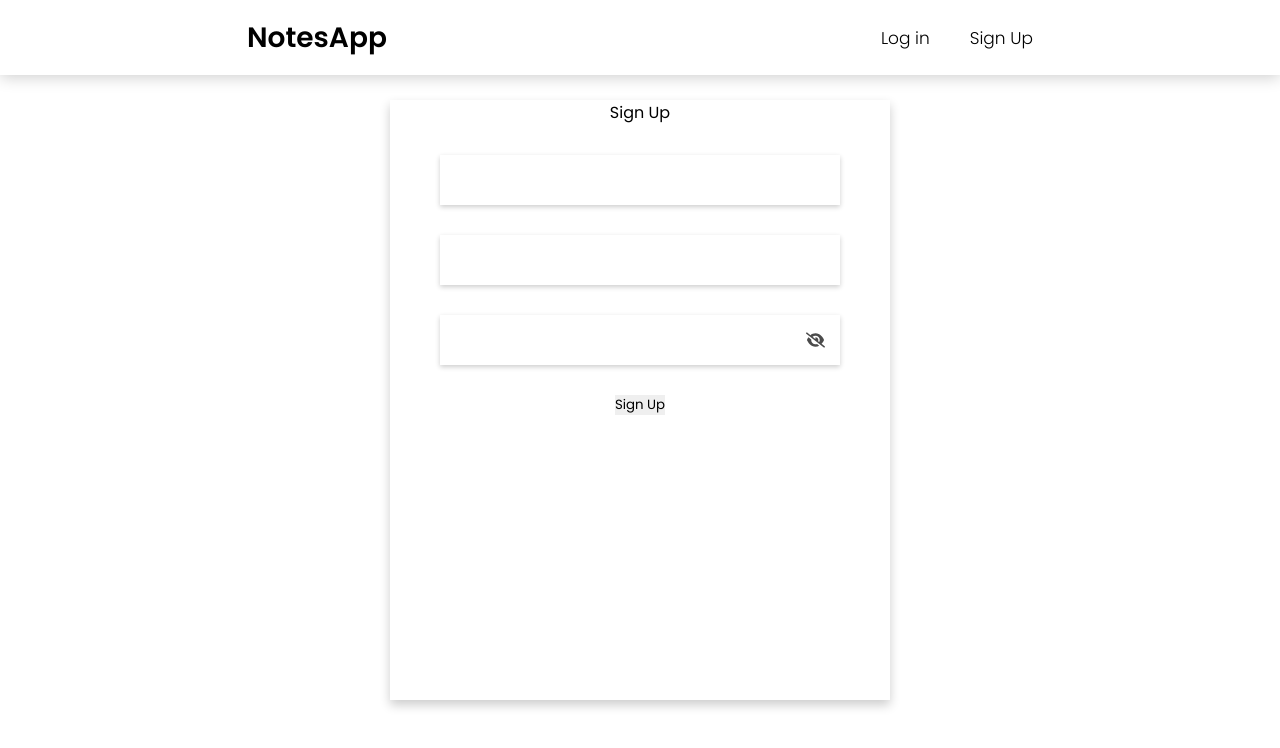
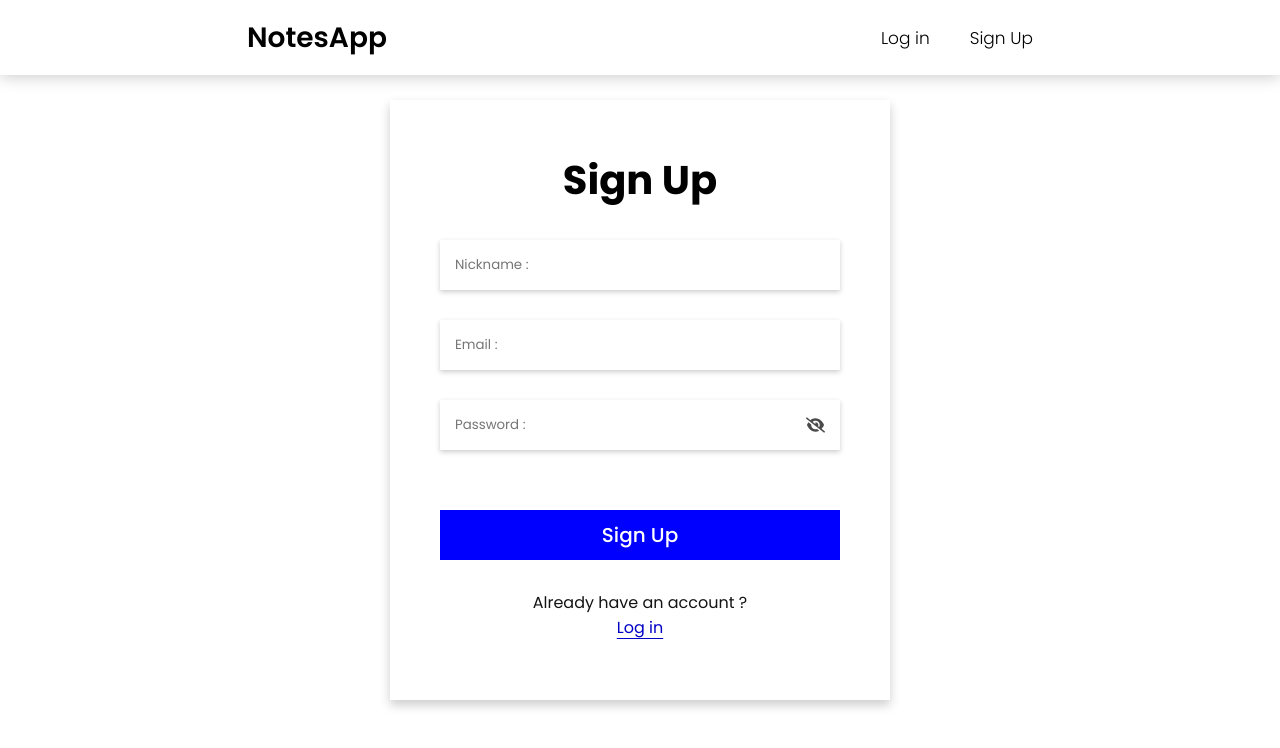
Before and after one commit to YevFED/NotesApp, a React (Vite) app in the folder frontend/: page /signup in a window 1280 px wide. Shown: the top 748 px of the page. Built offline with nearby package versions, Linux system fonts and the light colour scheme.

Commit message:
Updated Signup page with error catcher :)

```diff
--- a/frontend/src/components/Inputs/PasswordInput/PasswordInput.jsx
+++ b/frontend/src/components/Inputs/PasswordInput/PasswordInput.jsx
@@ -4,19 +4,38 @@ import styles from "./PasswordInput.module.scss";
 import { FaEye } from "react-icons/fa";
 import { FaEyeSlash } from "react-icons/fa6";
 
-const PasswordInput = () => {
+const PasswordInput = ({ password, setPassword }) => {
   const [showPassword, setShowPassword] = useState(true);
 
   function passwordHandler() {
     setShowPassword(!showPassword);
   }
+
   return (
     <div className={styles.passwordInput}>
-      <input type={showPassword ? "password" : "text"} name="" id="" />
+      <input
+        placeholder="Password :"
+        type={showPassword ? "password" : "text"}
+        name=""
+        id=""
+        value={password}
+        onChange={(e) => setPassword(e.target.value)}
+      />
       {showPassword ? (
-        <FaEyeSlash opacity="0.7" size={20} onClick={passwordHandler} />
+        <FaEyeSlash
+          cursor="pointer"
+          opacity="0.7"
+          size={20}
+          onClick={passwordHandler}
+        />
       ) : (
-        <FaEye fill="blue" opacity="0.7" size={20} onClick={passwordHandler} />
+        <FaEye
+          cursor="pointer"
+          fill="blue"
+          opacity="0.7"
+          size={20}
+          onClick={passwordHandler}
+        />
       )}
     </div>
   );
--- a/frontend/src/components/Inputs/PasswordInput/PasswordInput.module.scss
+++ b/frontend/src/components/Inputs/PasswordInput/PasswordInput.module.scss
@@ -4,7 +4,6 @@
   display: flex;
   align-items: center;
   justify-content: space-between;
-
   box-shadow: 0px 2px 5px 0px rgba(0, 0, 0, 0.2);
   padding: 0px 15px;
   input {
--- a/frontend/src/pages/Auth/SignUp/SignUp.jsx
+++ b/frontend/src/pages/Auth/SignUp/SignUp.jsx
@@ -3,18 +3,82 @@ import Header from "../../../components/Header/Header";
 
 import styles from "./SignUp.module.scss";
 import PasswordInput from "../../../components/Inputs/PasswordInput/PasswordInput";
+import { Link } from "react-router-dom";
+import { validationEmail } from "../../../utils/helper";
 
 const SignUp = () => {
+  const [error, setError] = useState(null);
+
+  const [email, setEmail] = useState("");
+
+  const [password, setPassword] = useState("");
+
+  const [nickname, setNickname] = useState("");
+
+  const handleSignup = async (e) => {
+    e.preventDefault();
+
+    if (!nickname) {
+      setError("Plese enter your nickname");
+      return;
+    }
+
+    if (!validationEmail(email)) {
+      setError("Please enter a valid email");
+      return;
+    }
+
+    if (!password) {
+      setError("Please enter your password");
+      return;
+    }
+
+    if (password.length < 8) {
+      setError("Password may be minimum 8 sybmols");
+      return;
+    }
+
+    setError("");
+  };
+
   return (
     <>
       <Header />
       <div className={styles.wrapper}>
-        <form action="" className={styles.signUpForm}>
-          <p>Sign Up</p>
-          <input type="text" className={styles.formInput} />
-          <input type="text" className={styles.formInput} />
-          <PasswordInput />
-          <button type="">Sign Up</button>
+        <form action="" onSubmit={handleSignup} className={styles.signUpForm}>
+          <p className={styles.formTitle}>Sign Up</p>
+          <input
+            type="text"
+            placeholder="Nickname :"
+            className={styles.formInput}
+            value={nickname}
+            onChange={(e) => setNickname(e.target.value)}
+          />
+          <input
+            type="text"
+            placeholder="Email :"
+            className={styles.formInput}
+            value={email}
+            onChange={(e) => setEmail(e.target.value)}
+          />
+          <PasswordInput
+            password={password}
+            setPassword={setPassword}
+            setError={setError}
+          />
+
+          <p className={styles.formError}>{error}</p>
+
+          <button type="submit" className={styles.formButton}>
+            Sign Up
+          </button>
+
+          <p className={styles.formLink}>
+            Already have an account ? <br />
+            <Link to="/login" className={styles.Link}>
+              Log in{" "}
+            </Link>
+          </p>
         </form>
       </div>
     </>
--- a/frontend/src/pages/Auth/SignUp/SignUp.module.scss
+++ b/frontend/src/pages/Auth/SignUp/SignUp.module.scss
@@ -10,14 +10,49 @@
     display: flex;
     flex-direction: column;
     align-items: center;
-
     box-shadow: 0px 5px 10px 0px rgba(0, 0, 0, 0.2);
     gap: 30px;
   }
+
+  .formTitle {
+    font-size: 40px;
+    font-weight: 700;
+    margin-top: 50px;
+  }
+
   .formInput {
     width: 80%;
     height: 50px;
     padding: 0px 15px;
     box-shadow: 0px 2px 5px 0px rgba(0, 0, 0, 0.2);
   }
+
+  .formButton {
+    width: 80%;
+    font-size: 20px;
+    color: white;
+    padding: 10px 50px;
+    font-weight: 500;
+    background: blue;
+    cursor: pointer;
+  }
+
+  .formButton:hover {
+    background-color: rgb(0, 0, 200);
+  }
+
+  .formLink {
+    text-align: center;
+    color: rgba(20, 20, 20);
+    .Link {
+      color: rgb(0, 0, 200);
+      text-decoration: underline;
+      text-underline-offset: 5px;
+    }
+  }
+
+  .formError {
+    color: red;
+    font-size: 15px;
+  }
 }
--- /dev/null
+++ b/frontend/src/utils/helper.js
@@ -0,0 +1,4 @@
+export const validationEmail = (email) => {
+  const regex = /^[\w-\.]+@([\w-]+\.)+[\w-]{2,4}$/g;
+  return regex.test(email);
+};
```
